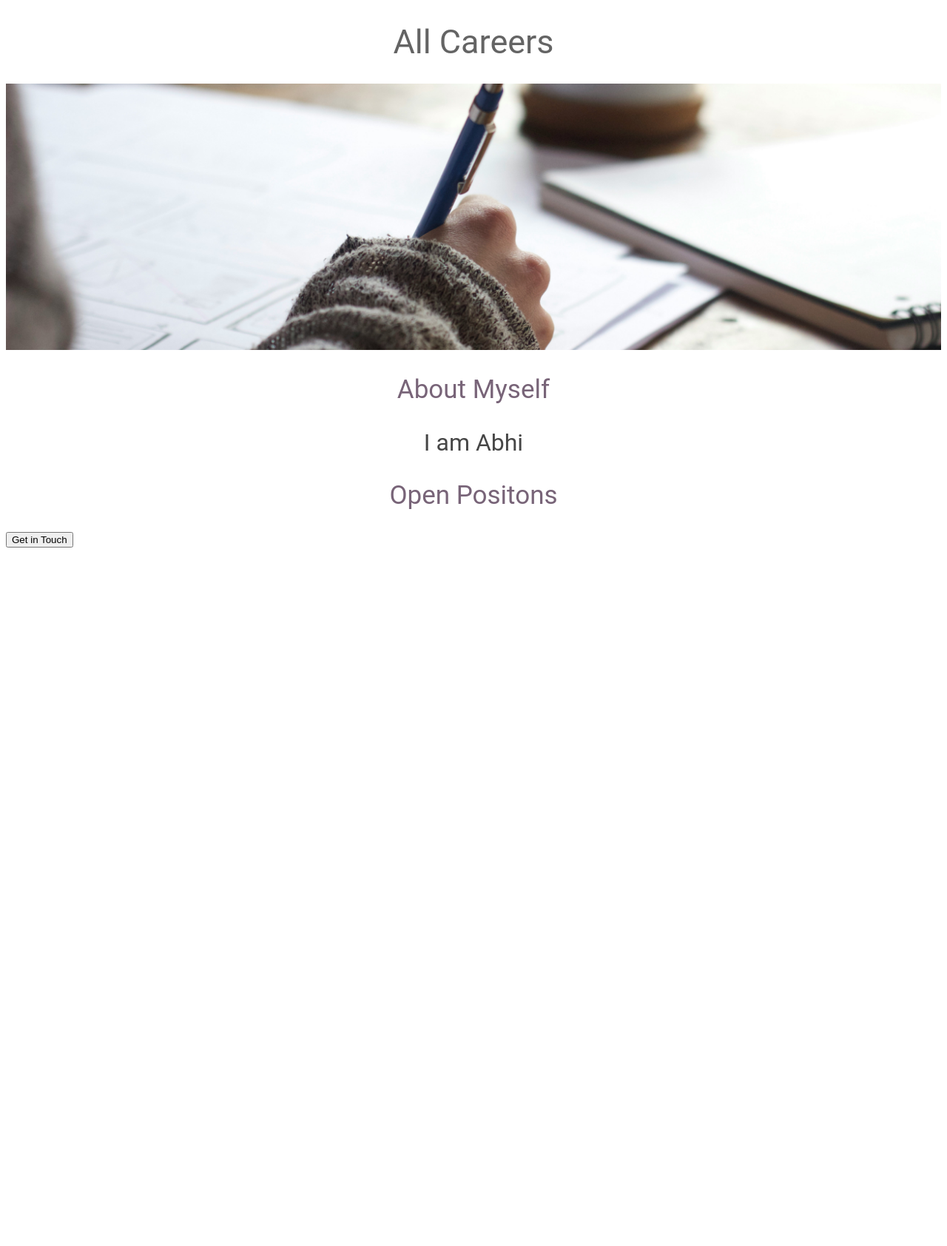
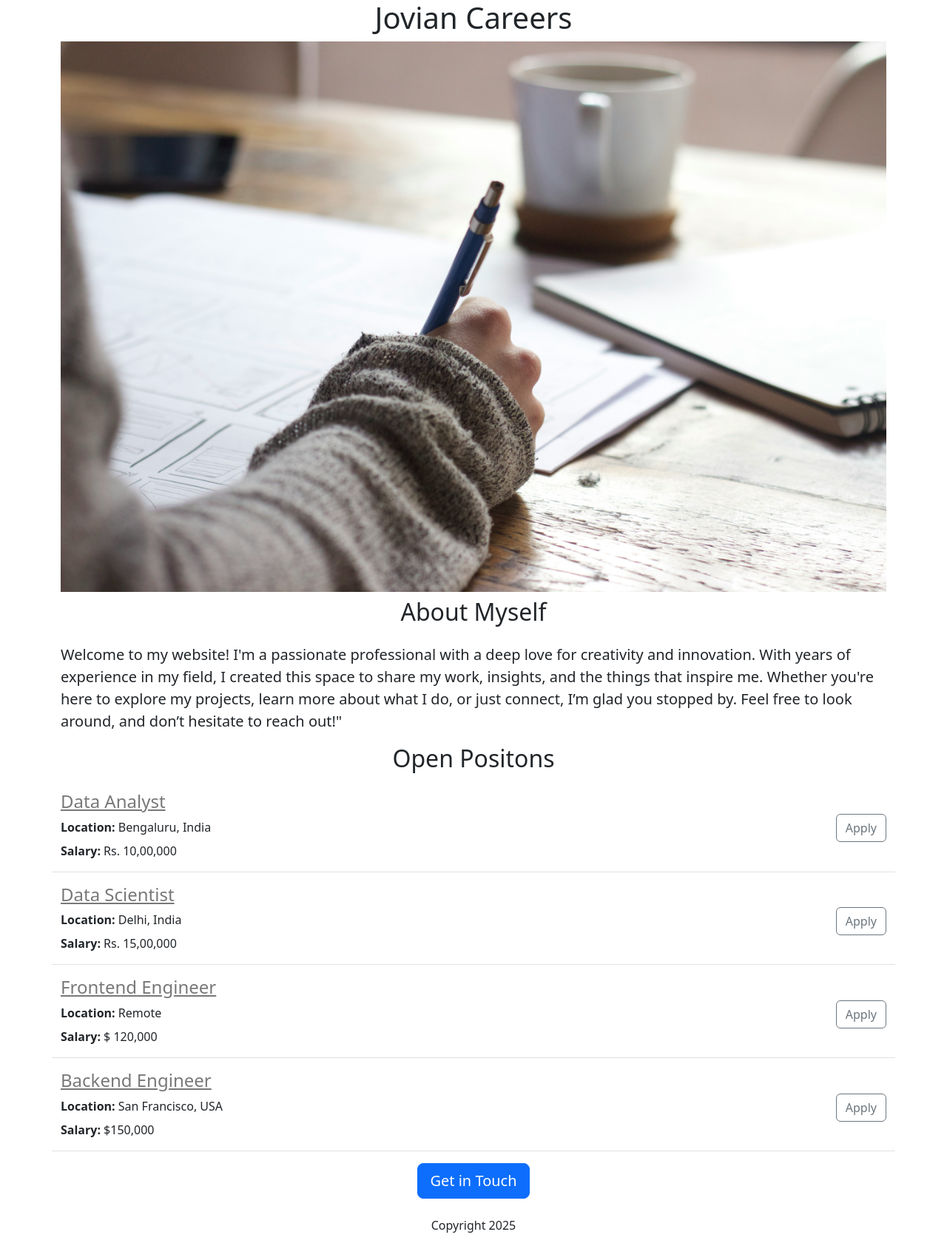
Before and after one commit to Abhishek-7504/careers-website, a Flask app: page / in a window 1280 px wide. Shown: the whole page at 74% size. Before the commit the page ends 740 px from the top, so only its background shows below. Run offline with Flask 3, Linux system fonts and the light colour scheme.

Commit message:
Added dynamic data and API Route

```diff
--- a/app.py
+++ b/app.py
@@ -1,10 +1,43 @@
-from flask import Flask, render_template
-# app is an object of "Flask"
+from flask import Flask, render_template, jsonify
+
 app = Flask(__name__)
-# "@" is called "Decorator"
+
+JOBS = [
+      {
+        'id': 1,
+        'Title': 'Data Analyst',
+        'Location': 'Bengaluru, India',
+        'Salary': 'Rs. 10,00,000'
+      },
+      {
+        'id': 2,
+        'Title': 'Data Scientist',
+        'Location': 'Delhi, India',
+        'Salary': 'Rs. 15,00,000'
+      },
+      {
+        'id': 3,
+        'Title': 'Frontend Engineer',
+        'Location': 'Remote',
+        'Salary': '$ 120,000'
+      },
+      {
+        'id': 4,
+        'Title': 'Backend Engineer',
+        'Location': 'San Francisco, USA',
+        'Salary': '$150,000'
+      }
+    ]
+
 @app.route("/")
-def hello_world():
-  return render_template('home.html')
+def hello_jovian():
+    return render_template('home.html',
+                           jobs=JOBS,
+                           company_name='Jovian')
 
-if __name__ == "__main__":
-  app.run(host='0.0.0.0',port=5000, debug=True)
+@app.route("/api/jobs")
+def list_jobs():
+    return jsonify(JOBS)
+
+if __name__ == '__main__':
+    app.run(host='0.0.0.0', debug=True)
--- a/templates/home.html
+++ b/templates/home.html
@@ -2,45 +2,30 @@
 <html>
   <head>
     <title>Careers Website</title>
+    <meta charset="utf-8">
+    <meta name="viewport" content="width=device-width, initial-scale=1">
+    <link href="https://cdn.jsdelivr.net/npm/bootstrap@5.3.3/dist/css/bootstrap.min.css" rel="stylesheet" integrity="sha384-QWTKZyjpPEjISv5WaRU9OFeRpok6YctnYmDr5pNlyT2bRjXh0JMhjY6hW+ALEwIH" crossorigin="anonymous">
     <style>
-      h1 {
-        font-size: 45px;
-        font-family: Roboto;
-        font-weight: normal;
-        color: rgb(100, 100, 100);
-        text-align: center;
-      }
-      #career {
-        width: 100%;
-        height: 360px;
-        object-fit: cover;
-      }
-      h2 {
-        font-family: Roboto;
-        font-weight: normal;
-        color: rgb(120, 100, 120);
-        font-size: 35px;
-        text-align: center
-      }
-      p {
-        font-family: Roboto;
-        color: rgb(70, 70, 70);
-        font-size: 32px;
-        text-align: center;
-      }
-      #container {
-      max_width: 720px;
-      margin: 0 auto; }
+      height: 160px;
+      width: auto;
+      object-fit: cover;
     </style>
   </head>
   <body>
-    <div id="container">
-    <h1>All Careers</h1>
-    <img id="career" src = "static/career.jpg" height="90"/>
-    <h2>About Myself</h2>
-    <p>I am Abhi</p>
-    <h2>Open Positons</h2>
-    <button>Get in Touch</button>
+    <div class="container">
+    <h1 class="text-center">{{company_name}} Careers</h1>
+    <img class="img-fluid" id="career" src = "static/career.jpg" />
+    <h2 class="text-center mt-2 mb-4">About Myself</h2>
+    <p class="lead">Welcome to my website! I'm a passionate professional with a deep love for creativity and innovation. With years of experience in my field, I created this space to share my work, insights, and the things that inspire me. Whether you're here to explore my projects, learn more about what I do, or just connect, I’m glad you stopped by. Feel free to look around, and don’t hesitate to reach out!"</p>
+    <h2 class="text-center mt-2 mb-4">Open Positons</h2>
+      <div>
+        {% for job  in jobs %}
+         {% include 'jobitem.html' %}
+        {% endfor %}
+      </div>
+      <div class="text-center">
+    <button class="btn btn-primary btn-lg">Get in Touch</button>
+      <p class="mt-4">Copyright 2025</p>
     </div>
   </body>
 </html>
--- /dev/null
+++ b/templates/jobitem.html
@@ -0,0 +1,18 @@
+<div class="border-bottom row" style="margin-bottom: 16px; padding-bottom: 8px;">
+    <div class="col-9">
+      <h4 style="color: rgb(120, 120, 120); margin-bottom: 8px; text-decoration: underline;">
+              {{ job['Title'] }}  <!-- Use 'title' instead of 'Title' -->
+      </h4>
+      <div style="margin-bottom: 8px;">
+              <b>Location:</b> {{ job['Location'] }}  <!-- Use 'location' instead of 'Location' -->
+      </div>
+          {% if 'Salary' in job %}  <!-- Check for 'salary' instead of 'Salary' -->
+      <div style="margin-bottom: 8px;">
+              <b>Salary:</b> {{ job['Salary'] }}  <!-- Use 'salary' instead of 'Salary' -->
+      </div>
+          {% endif %}
+    </div>
+    <div class="col-3 d-flex justify-content-end align-items-center">  <!-- Align button to the right -->
+          <button type="button" class="btn btn-outline-secondary">Apply</button>
+    </div>
+</div>
```
